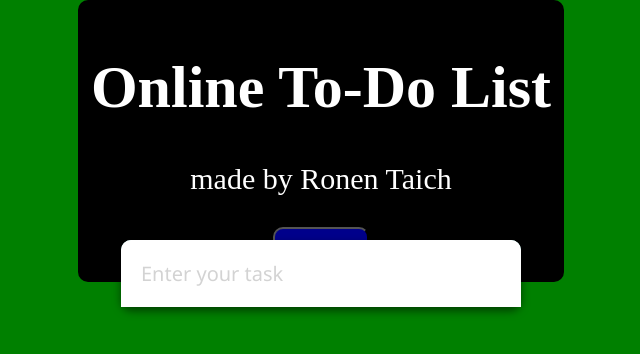
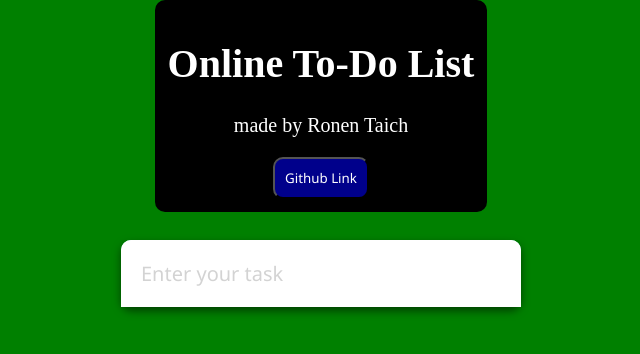
Before and after one commit to ronentaich17/todo-list, a plain HTML site: page index.html in a window 1280 px wide. Shown: the whole page, without its empty margins (319-959 px from the left). Drawn offline with Linux system fonts and the light colour scheme.

Commit message:
fixed an issue with the header overlapping with the input box

```diff
--- a/style.css
+++ b/style.css
@@ -3,7 +3,7 @@
     text-align: center;
     background: black;
     color: white;
-    font-size: 30px;
+    font-size: 20px;
     border-radius: 10px 10px 10px 10px;
 }
 
@@ -45,7 +45,7 @@ body{
     border-radius: 10px 10px 0 0;
     border: none;
     font-size: 20px;
-    font-family: 'Segoe UI', Tahoma, Geneva, Verdana, sans-serif
+    font-family: 'Segoe UI', Tahoma, Geneva, Verdana, sans-serif;
 }
 
 .input::placeholder{
```
